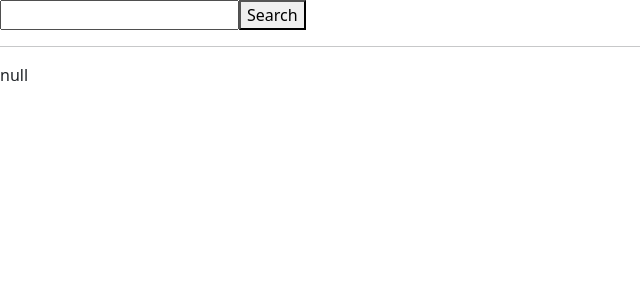
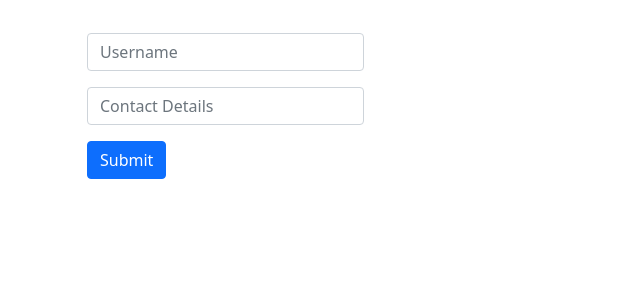
Before and after one commit to master-dhanesh/React-mern-02, a React (Create React App) app: page / in a window 1280 px wide. Shown: the top 300 px of the page, without its empty margins (0-640 px from the left). Built offline with nearby package versions, Linux system fonts and the light colour scheme.

Commit message:
REFS IN REACT

```diff
--- a/src/App.js
+++ b/src/App.js
@@ -1,63 +1,45 @@
-import axios from "axios";
-import { useState } from "react";
-const api = {
-    key: "660b3cd341a14dfe38e78e10cebf36a2",
-    baseurl: `https://api.openweathermap.org/data/2.5/weather?q=pipariya&units=metrics&APPID=660b3cd341a14dfe38e78e10cebf36a2`,
-    img: "http://openweathermap.org/img/w/+ iconcode + .png",
-};
+import { useRef, useState } from "react";
+import Inputs from "./components/Inputs";
 
 const App = () => {
-    const [weather, setWeather] = useState(null);
-    const HandleSubmit = async (e) => {
-        e.preventDefault();
-        try {
-            let city = e.target[0].value;
-            const { data } = await axios.get(
-                `https://api.openweathermap.org/data/2.5/weather?q=${city}&units=metrics&APPID=660b3cd341a14dfe38e78e10cebf36a2`
-            );
-            setWeather(data);
-        } catch (error) {
-            console.log(error);
+    const [valid, setValid] = useState(false);
+
+    const inputRef = useRef(null);
+    // inputRef.current.style.color = "red";
+    const ChangeHandler = (e) => {
+        if (inputRef.current.value.length > 4) {
+            setValid(false);
+        } else {
+            setValid(true);
         }
     };
+    return (
+        <div className="container mt-3 alert">
+            <form>
+                <input
+                    type="text"
+                    className="form-control w-25"
+                    placeholder="Username"
+                    ref={inputRef}
+                    onChange={ChangeHandler}
+                    name="username"
+                />
+                <Inputs
+                    type="number"
+                    ClassName="mt-3 form-control w-25"
+                    placeholder="Contact Details"
+                    mref={inputRef}
+                    OnChange={ChangeHandler}
+                    name="contact"
+                />
+                {valid && (
+                    <p className="text-danger">
+                        Usernane is required and need atleast 4 characters
+                    </p>
+                )}
 
-    axios.interceptors.request.use(
-        function (config) {
-            console.log(config);
-            console.log("Request Going");
-            return config;
-        },
-        function (error) {
-            return Promise.reject(error);
-        }
-    );
-
-    // Add a response interceptor
-    axios.interceptors.response.use(
-        function (response) {
-            console.log("Response Comming");
-            console.log(response);
-            return response;
-        },
-        function (error) {
-            return Promise.reject(error);
-        }
-    );
-
-    return (
-        <div>
-            <form onSubmit={HandleSubmit}>
-                <input type="text" name="city" />
-                <button>Search</button>
+                <button className="btn btn-primary mt-3">Submit</button>
             </form>
-            <hr />
-            {weather && (
-                <img
-                    src={`http://openweathermap.org/img/w/${weather.weather[0].icon}.png`}
-                    alt=""
-                />
-            )}
-            {JSON.stringify(weather, null, 4)}
         </div>
     );
 };
--- /dev/null
+++ b/src/components/Inputs.js
@@ -0,0 +1,16 @@
+const Inputs = (props) => {
+    const { type, placeholder, OnChange, value, name, mref, ClassName } = props;
+    return (
+        <input
+            type={type}
+            placeholder={placeholder}
+            onChange={OnChange}
+            value={value}
+            name={name}
+            ref={mref}
+            className={ClassName}
+        />
+    );
+};
+
+export default Inputs;
```
